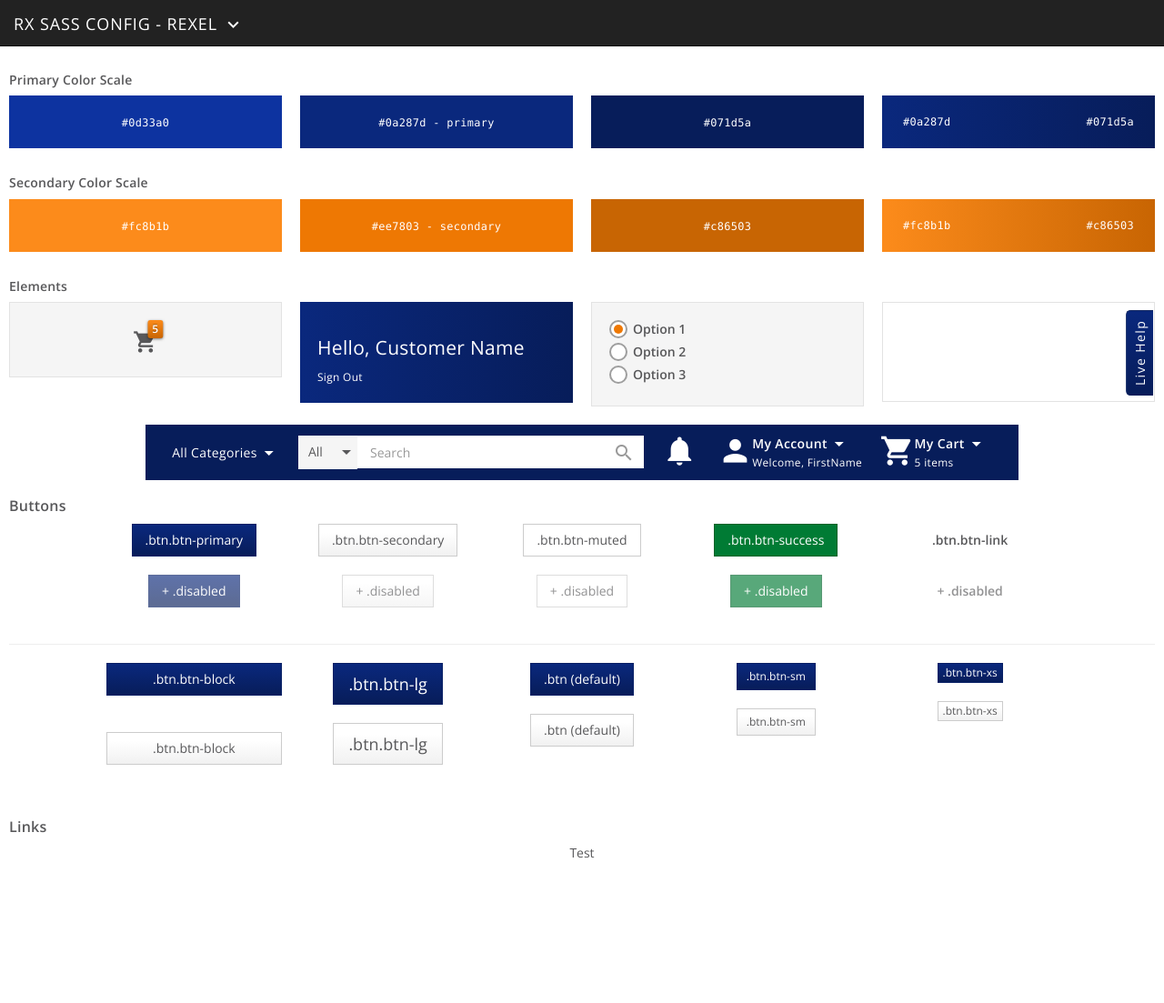
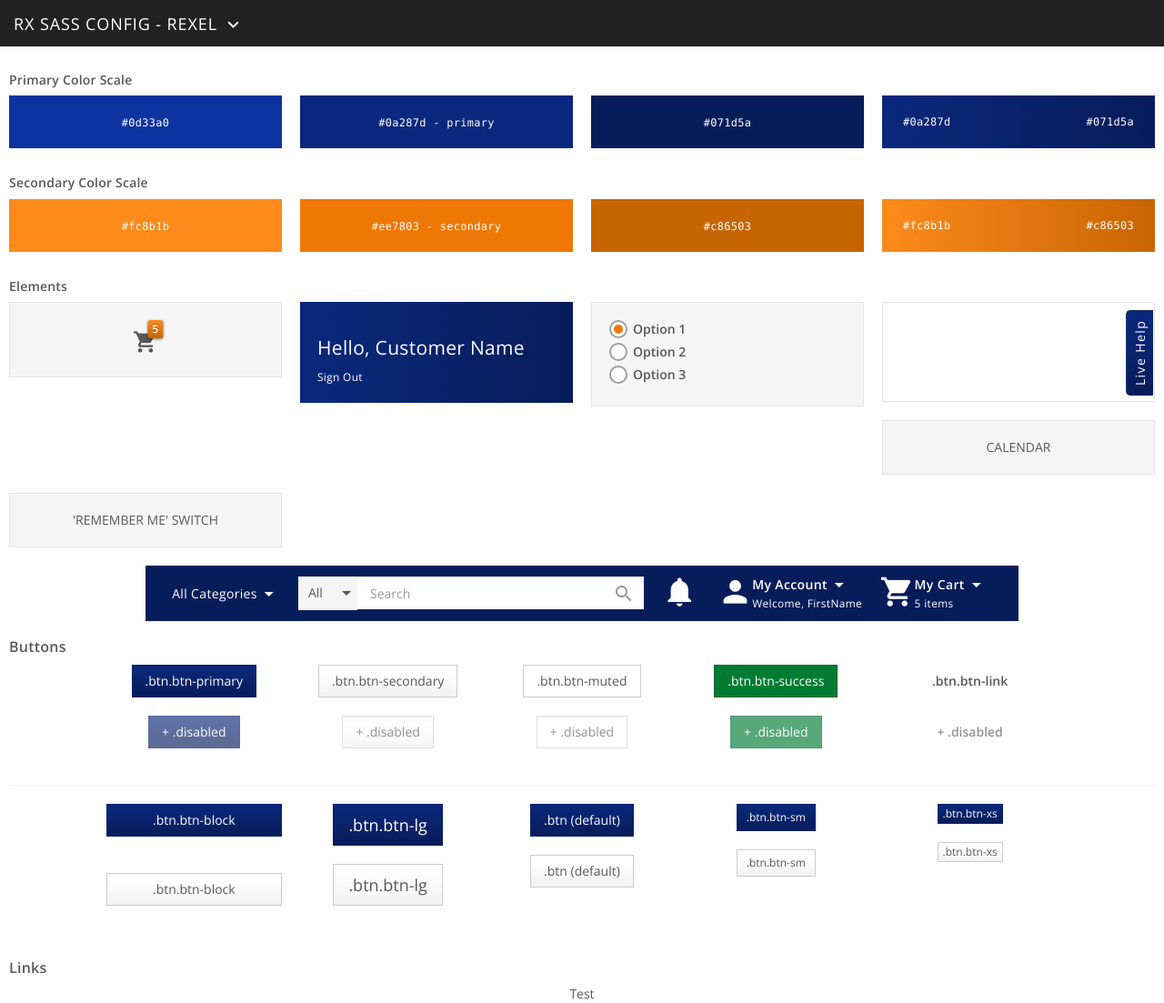
Before and after one commit to rxux/sass, a Jekyll site: the page built from index.html, in a window 1280 px wide and 1103 px high. Shown: the whole window at 91% size. Built offline with Jekyll 4.4.1, drawn with Linux system fonts in a browser that asks for light colours; nearby versions of some CDN libraries.

Commit message:
add placeholders for calendar and switch

```diff
--- a/_includes/component_elements.html
+++ b/_includes/component_elements.html
@@ -50,6 +50,18 @@
             <div class="col-xs-12 col-sm-6 col-md-3 live-help-wrapper">
                 <div class="well pos-rel">
                     <a class="border-dark text-capitalize pull-right brand gradient-reverse pos-abs" href="#">Live Help</a>
+                </div>
+            </div>
+
+            <div class="col-xs-12 col-sm-6 col-md-3">
+                <div class="well">
+                    CALENDAR
+                </div>
+            </div>
+
+            <div class="col-xs-12 col-sm-6 col-md-3">
+                <div class="well">
+                    'REMEMBER ME' SWITCH
                 </div>
             </div>
 
```
